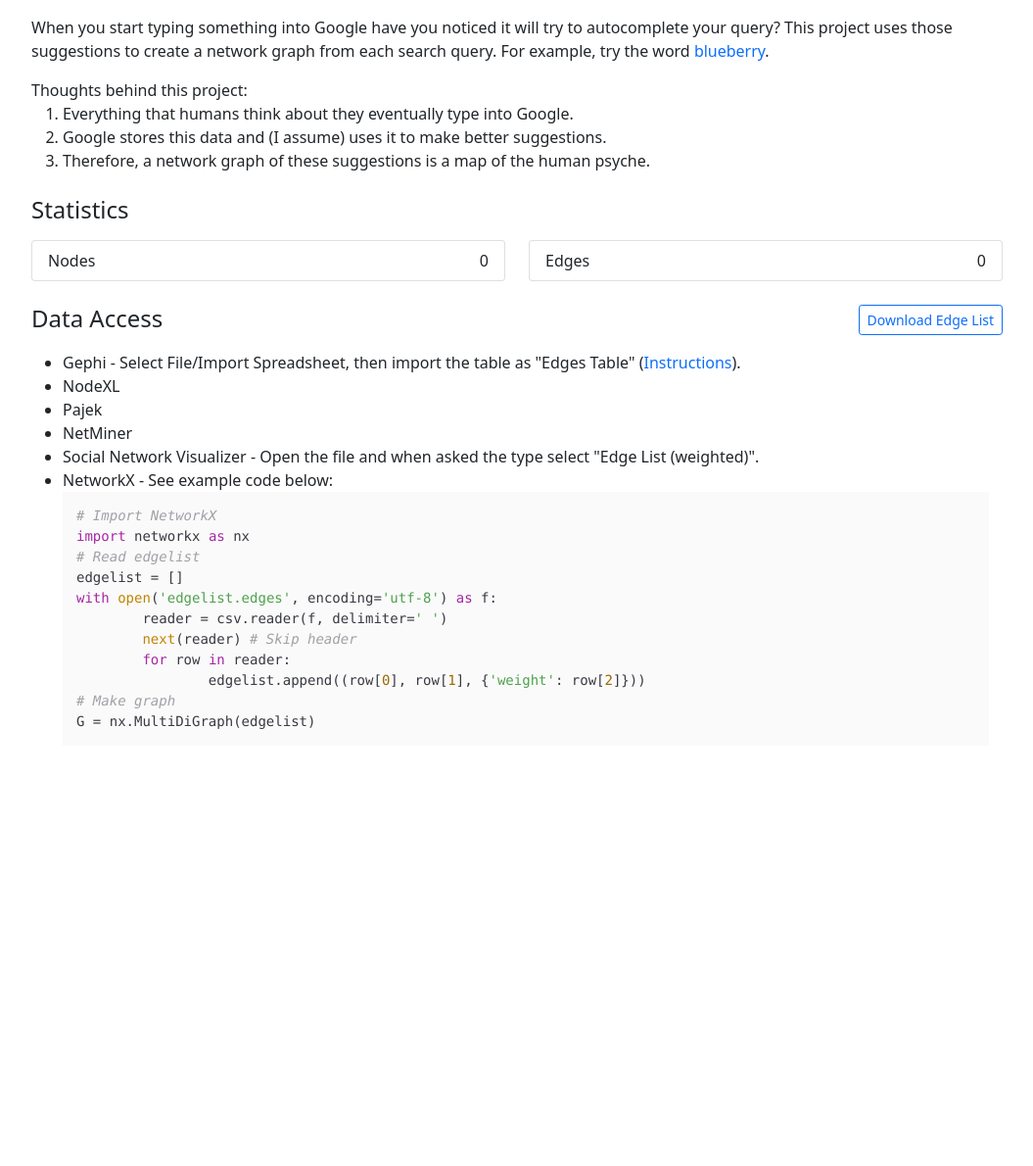
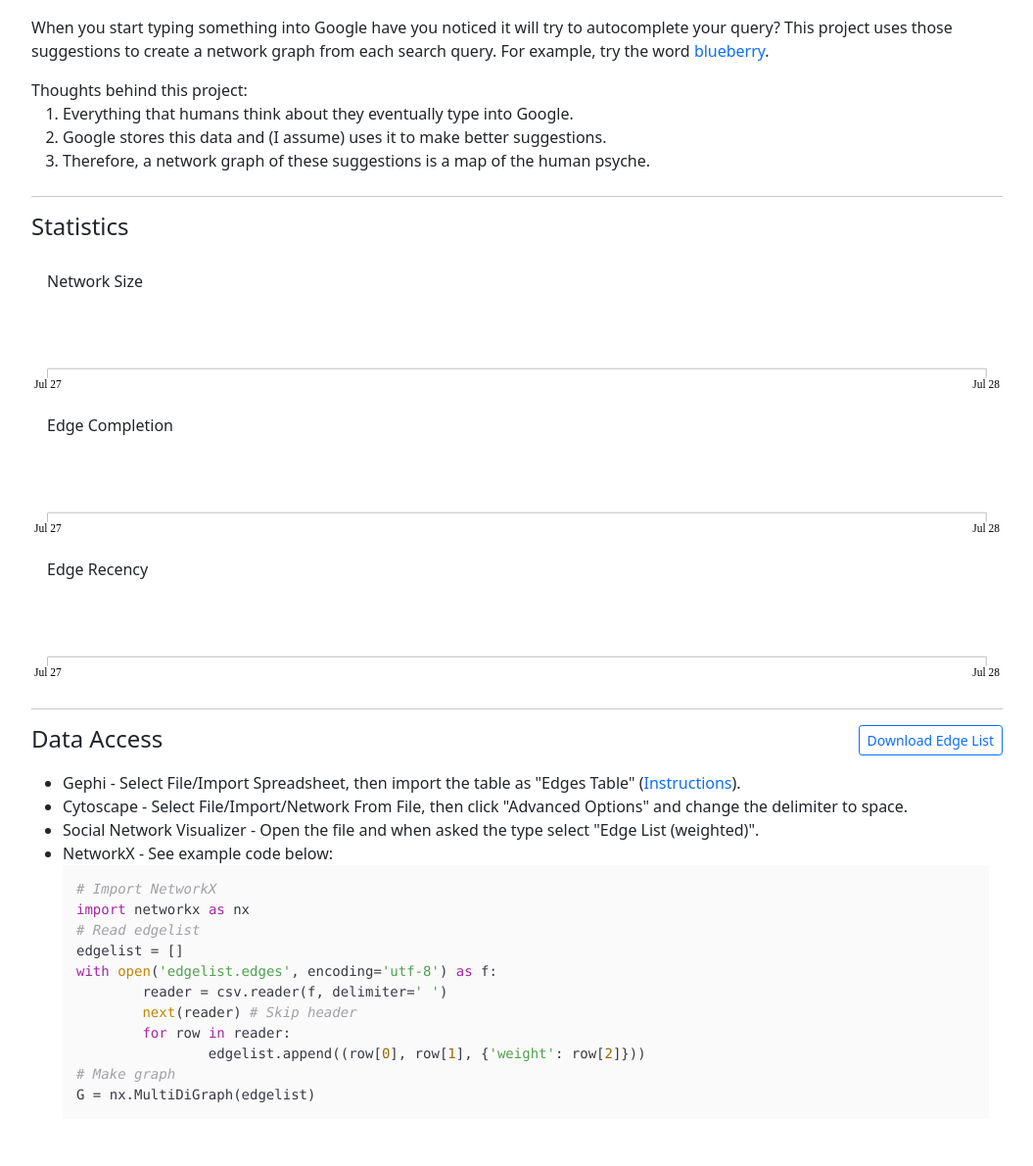
Before and after one commit to admariner/egograph, a Django app: page / in a window 1280 px wide. Shown: the part 171-1361 px from the top of the page at 98% size, without its empty margins (112-1167 px from the left). Before the commit the page ends 915 px from the top, so only its background shows below. Run offline with Django 3.2, Linux system fonts and the light colour scheme; data that the repository does not hold is empty; parts of the project's set-up code (start-up, migrations or seed data) failed here and were passed over; some libraries are stand-ins or nearby versions.

Commit message:
Add network charts / stats

```diff
--- a/content/static/css/base.css
+++ b/content/static/css/base.css
@@ -10,11 +10,24 @@ a {
 }
 
 /*----------------------------------------------------------*/
-/* Graph */
+/* CHARTS */
+
+.chart-container {
+	position: relative;
+	margin: auto;
+	height: 100px;
+	width: 100%;
+}
+
+/*----------------------------------------------------------*/
+/* GRAPH */
 
 #graph {
 	height: 780px;
 }
+
+/*----------------------------------------------------------*/
+/* MOBILE */
 
 @media (max-width: 780px) {
 	#graph {
--- /dev/null
+++ b/content/static/js/core/chart_global_options.js
@@ -0,0 +1,134 @@
+//////////////////////////////////////////////////////////////////////////////////////
+// GLOBAL CHARTJS OPTIONS
+
+//
+const numberWithCommas = (x) => {
+	return x.toString().replace(/\B(?=(\d{3})+(?!\d))/g, ",");
+}
+
+//
+function numberAxisFormat(number) {
+    // Millions
+	if (number >= 1e6) {
+        // If whole
+        if (number / 1e6 % 1 == 0) {
+            return numberWithCommas((number / 1e6).toFixed(0)) + 'M';
+        } else {
+            return numberWithCommas((number / 1e6).toFixed(1)) + 'M';
+        }
+	}
+    // Thousand
+	else if (number >= 1e3) {
+		return numberWithCommas((number / 1e3).toFixed(0)) + "k";
+	}
+    //
+	else {
+		return numberWithCommas(number.toFixed(0));
+	}
+}
+
+//
+Chart.defaults.global.defaultFontFamily = 'Cerebri Sans';
+Chart.defaults.global.defaultFontSize = 11.44;
+Chart.defaults.global.defaultFontColor = 'black';
+//
+Chart.defaults.global.title.display = false;
+Chart.defaults.global.legend.display = false;
+Chart.defaults.global.legend.onClick = null; // disable clickable legend
+Chart.defaults.global.layout.padding = 0;
+//
+//Chart.defaults.line.spanGaps = true; // don't show null values
+Chart.defaults.global.tooltips.enabled = true;
+Chart.defaults.global.tooltips.mode = 'index';
+Chart.defaults.global.tooltips.intersect = false;
+
+// Reverse item sort of tooltips
+Chart.defaults.global.tooltips.itemSort = function (a, b) {
+	return b.datasetIndex - a.datasetIndex;
+};
+
+// Show tooltip at top of chart
+Chart.Tooltip.positioners.custom = function (elements, position) {
+	// If no elements, no tooltip
+	if (!elements.length) {
+		return false;
+	}
+	// Set position
+	var i, len;
+	var x = NaN; // default to no tooltip
+	var y = NaN; // default to no tooltip
+	for (i = 0, len = elements.length; i < len; ++i) {
+		var el = elements[i];
+		// for each data element, check if exists and has value
+		if (el && el.hasValue()) {
+			var pos = el.tooltipPosition();
+			x = pos.x; // x value of element (should all be the same)
+			y = 0; // bottom of chart (el._yScale.bottom)
+		}
+	}
+	// Return
+	return {
+		x: x,
+		y: y
+	};
+}
+Chart.defaults.global.tooltips.position = 'custom';
+//
+Chart.defaults.global.animation.duration = 0; // general animation time
+Chart.defaults.global.hover.animationDuration = 0; // duration of animations when hovering an item
+Chart.defaults.global.responsive = true;
+Chart.defaults.global.responsiveAnimationDuration = 0; // animation duration after a resize
+Chart.defaults.global.maintainAspectRatio = false;
+Chart.defaults.global.events = ["mousemove", "mouseout", "click", "touchstart", "touchmove", "touchend"]; // remove tooltip on mobile touchend
+//
+Chart.scaleService.updateScaleDefaults('linear', {
+	gridLines: {
+		drawOnChartArea: false,
+		color: 'rgba(0, 0, 0, .5)',
+		lineWidth: 0.5,
+	},
+	ticks: {
+		maxTicksLimit: 4,
+	}
+});
+Chart.scaleService.updateScaleDefaults('logarithmic', {
+	gridLines: {
+		drawOnChartArea: false,
+		color: 'rgba(0, 0, 0, 1)',
+		lineWidth: 0.5,
+	},
+	ticks: {
+		maxTicksLimit: 4,
+	}
+});
+Chart.scaleService.updateScaleDefaults('time', {
+	//offset: true, // prevents first/last bar from being cut in half
+	//barPercentage: 0.5,
+	//categoryPercentage: 1,
+	//barThickness: 3,
+	//maxBarThickness: 20,
+	//minBarLength: 2,
+	gridLines: {
+		display: true,
+		drawOnChartArea: false,
+		color: 'rgba(0, 0, 0, .5)',
+		lineWidth: 0.5,
+	},
+	ticks: {
+		maxTicksLimit: 3,
+		maxRotation: 0, // disable label rotation
+		minRotation: 0 // disable label rotation
+	}
+});
+Chart.scaleService.updateScaleDefaults('category', {
+	//maxBarThickness: 25,
+	//barPercentage: .75,
+	//categoryPercentage: 1,
+	//barThickness: 'flex', // If a day is missing it stretches the bar
+	minBarLength: 2,
+	gridLines: {
+		drawOnChartArea: false,
+		color: 'rgba(0, 0, 0, 1)',
+		lineWidth: 0.5,
+	},
+});
--- /dev/null
+++ b/content/static/js/core/landing.js
@@ -0,0 +1,291 @@
+//////////////////////////////////////////////////////////
+// Get context data
+const data_json = JSON.parse(document.getElementById('chart_data').textContent);
+
+// Debug
+debug_mode && console.log(data_json);
+
+// Color list
+const colors = [
+	'#6baed6', // 0- light blue
+	'#e77cf7', // pink
+	'#fdae6b', // orange
+	'#ffe962', // yellow
+	'#50adff', // blue
+	'#63c197', // 5 - green
+	'#f2a6cb', // dull pink
+	'#39cccc', // teal
+]
+
+// Create data object
+var data = {
+    // Labels
+	'days': [],
+    // Data
+	'nodes': [],
+	'edges': [],
+    'node_edge_completion': [],
+    'node_edge_recency': [],
+}
+
+//////////////////////////////////////////////////////////
+// Create day dict {day: {nodes: 1, edges: 2}}
+
+let day_dict = {};
+
+// Nodes
+for (const d of data_json.nodes_data) {
+    // Format day
+    let day = moment(d.day).format('YYYY-MM-DD');
+    // Add day/nodes
+    if (day in day_dict) {
+	    day_dict[day]['nodes'] = d.total;
+        day_dict[day]['nodes_completed'] = d.completed;
+        day_dict[day]['recency'] = d.recency_avg;
+    } else {
+        day_dict[day] = {
+            'nodes': d.total,
+            'nodes_completed': d.completed,
+            'recency': d.recency_avg,
+        }
+    }
+}
+
+// Edges
+for (const d of data_json.edges_data) {
+    // Format day
+    let day = moment(d.day).format('YYYY-MM-DD');
+    // Add day/nodes
+    if (day in day_dict) {
+	    day_dict[day]['edges'] = d.total;
+    } else {
+        day_dict[day] = {
+            'edges': d.total
+        }
+    }
+}
+
+// Debug
+debug_mode && console.log(day_dict);
+
+//////////////////////////////////////////////////////////
+// Create data
+
+// Created sorted list of days
+const sorted_days = Object.keys(day_dict).sort();
+
+// Calc cumulative nodes/edges
+sorted_days.forEach(function (day, i) {
+    // Add days
+    data['days'].push(day);
+    // Add completion
+    const completion = ((day_dict[day]['nodes_completed'] / day_dict[day]['nodes']) * 100).toFixed(1)
+    data['node_edge_completion'].push(completion);
+    // Add Recency
+    data['node_edge_recency'].push(day_dict[day]['recency'].toFixed(1));
+    // If first day
+    if (i == 0) {
+        data['nodes'].push(day_dict[day]['nodes']);
+        data['edges'].push(day_dict[day]['edges']);
+    }
+    // If not first day, increment
+    else {
+        data['nodes'].push(data['nodes'][i-1] + day_dict[day]['nodes']);
+        data['edges'].push(data['edges'][i-1] + day_dict[day]['edges']);
+    }
+});
+
+// Debug
+debug_mode && console.log(data);
+
+//////////////////////////////////////////////////////////////////////////////////////
+// CHART - Nodes / Edges
+
+//
+const node_color = colors[1];
+const edge_color = colors[0];
+
+//
+var chart1 = new Chart($("#chart1"), {
+    type: 'line',
+    data: {
+        labels: data.days,
+        datasets: [{
+                label: "Edges",
+                data: data.edges,
+                steppedLine: true,
+                backgroundColor: 'rgba(0, 0, 0, 0)',
+                borderColor: node_color,
+                borderWidth: 1.5,
+                pointBackgroundColor: node_color,
+                pointBorderColor: node_color,
+                pointRadius: 0,
+                pointHoverRadius: 0,
+                showLine: true,
+                lineTension: 0, // straight lines
+            },
+            {
+                label: "Nodes",
+                data: data.nodes,
+                steppedLine: true,
+                backgroundColor: 'rgba(0, 0, 0, 0)',
+                borderColor: edge_color,
+                borderWidth: 1.5,
+                pointBackgroundColor: edge_color,
+                pointBorderColor: edge_color,
+                pointRadius: 0,
+                pointHoverRadius: 0,
+                showLine: true,
+                lineTension: 0, // straight lines
+            }
+        ]
+    },
+    options: {
+        tooltips: {
+            callbacks: {
+                label: function (tooltipItems, tooltipData) {
+					return tooltipData.datasets[tooltipItems.datasetIndex].label + ': ' + numberWithCommas(tooltipItems.yLabel);
+				}
+            }
+        },
+        scales: {
+            xAxes: [{
+                display: true,
+                type: 'time',
+                time: {
+                    tooltipFormat: 'll', //'ll HH:mm'
+                    unit: 'day', // always display this
+                }
+            }],
+            yAxes: [{
+                display: false,
+                ticks: {
+                    max: Math.max(Math.max(...data.nodes), Math.max(...data.edges)),
+					min: 0,
+                    callback: function (value, index, values) {
+						return numberAxisFormat(value);
+					}
+                }
+            }]
+        }
+    }
+});
+
+
+//////////////////////////////////////////////////////////////////////////////////////
+// CHART - Edge completion
+
+//
+const edge_completion_color = colors[5];
+
+//
+var chart1 = new Chart($("#chart2"), {
+    type: 'line',
+    data: {
+        labels: data.days,
+        datasets: [{
+                label: "Edge Completion",
+                data: data.node_edge_completion,
+                steppedLine: true,
+                backgroundColor: edge_completion_color,
+                borderColor: edge_completion_color,
+                borderWidth: 1.5,
+                pointBackgroundColor: edge_completion_color,
+                pointBorderColor: edge_completion_color,
+                pointRadius: 0,
+                pointHoverRadius: 0,
+                showLine: true,
+                lineTension: 0, // straight lines
+                fill: 'start',
+            }
+        ]
+    },
+    options: {
+        tooltips: {
+            callbacks: {
+                label: function (tooltipItems, tooltipData) {
+					return tooltipData.datasets[tooltipItems.datasetIndex].label + ': ' + numberWithCommas(tooltipItems.yLabel) + '%';;
+				}
+            }
+        },
+        scales: {
+            xAxes: [{
+                display: true,
+                type: 'time',
+                time: {
+                    tooltipFormat: 'll', //'ll HH:mm'
+                    unit: 'day', // always display this
+                }
+            }],
+            yAxes: [{
+                display: false,
+                ticks: {
+                    max: 100,
+					min: 0,
+                    callback: function (value, index, values) {
+						return numberAxisFormat(value);
+					}
+                }
+            }]
+        }
+    }
+});
+
+//////////////////////////////////////////////////////////////////////////////////////
+// CHART - Edge recency
+
+//
+const edge_recency_color = colors[8];
+
+//
+var chart1 = new Chart($("#chart3"), {
+    type: 'line',
+    data: {
+        labels: data.days,
+        datasets: [{
+                label: "Edge Recency",
+                data: data.node_edge_recency,
+                steppedLine: true,
+                backgroundColor: edge_recency_color,
+                borderColor: edge_recency_color,
+                borderWidth: 1.5,
+                pointBackgroundColor: edge_recency_color,
+                pointBorderColor: edge_recency_color,
+                pointRadius: 0,
+                pointHoverRadius: 0,
+                showLine: true,
+                lineTension: 0, // straight lines
+                fill: 'start',
+            }
+        ]
+    },
+    options: {
+        tooltips: {
+            callbacks: {
+                label: function (tooltipItems, tooltipData) {
+					return tooltipData.datasets[tooltipItems.datasetIndex].label + ': ' + numberWithCommas(tooltipItems.yLabel) + ' days';;
+				}
+            }
+        },
+        scales: {
+            xAxes: [{
+                display: true,
+                type: 'time',
+                time: {
+                    tooltipFormat: 'll', //'ll HH:mm'
+                    unit: 'day', // always display this
+                }
+            }],
+            yAxes: [{
+                display: false,
+                ticks: {
+                    max: Math.max(...data.node_edge_recency),
+					min: 0,
+                    callback: function (value, index, values) {
+						return numberAxisFormat(value);
+					}
+                }
+            }]
+        }
+    }
+});
--- a/content/templates/core/landing.html
+++ b/content/templates/core/landing.html
@@ -27,10 +27,53 @@
 		</ol>
 	</div>
 
-	{# Stats #}
+	{# Statistics #}
+	<hr>
 	<div class="mb-4">
+		{##}
 		<div class="h4 mb-3">Statistics</div>
 		{##}
+		<div class="row row-cols-1 gy-1">
+			{##}
+			<div class="col">
+				<div class="card border-0">
+					<div class="card-body pb-0">
+						<div class="h6">Network Size</div>
+						<div class="small"></div>
+					</div>
+					<div class="chart-container">
+						<canvas id="chart1"></canvas>
+					</div>
+				</div>
+			</div>
+			{##}
+			<div class="col">
+				<div class="card border-0">
+					<div class="card-body pb-0">
+						<div class="h6">Edge Completion</div>
+						<div class="small"></div>
+					</div>
+					<div class="chart-container">
+						<canvas id="chart2"></canvas>
+					</div>
+				</div>
+			</div>
+			{##}
+			<div class="col">
+				<div class="card border-0">
+					<div class="card-body pb-0">
+						<div class="h6">Edge Recency</div>
+						<div class="small"></div>
+					</div>
+					<div class="chart-container">
+						<canvas id="chart3"></canvas>
+					</div>
+				</div>
+			</div>
+		</div>
+	</div>
+
+	{% comment %}
 		<div class="row row-cols-2 gx-3 gx-md-4">
 			{% for stat_name, stat_value in stats.items %}
 				<div class="col">
@@ -42,10 +85,11 @@
 				</div>
 			{% endfor%}
 		</div>
-	</div>
+	{% endcomment %}
 
-    {# Export #}
-	<div class="mb-4">
+    {# Data Access #}
+	<hr>
+	<div class="mb-5">
 		<div class="d-flex justify-content-between mb-3">
 			<div class="h4 mb-0">Data Access</div>
 			<a href="{% url 'export:edgelist' %}" class="btn btn-outline-primary btn-sm" role="button">Download Edge List</a>
@@ -54,16 +98,17 @@
 			<li>
 				<span class="export-tool">Gephi</span> - Select File/Import Spreadsheet, then import the table as "Edges Table" (<a href="https://github.com/gephi/gephi/issues/796" target="_blank" rel="noopener">Instructions</a>).
 			</li>
-
 			<li>
-				<span class="export-tool">NodeXL</span>
+				<span class="export-tool">Cytoscape</span> - Select File/Import/Network From File, then click "Advanced Options" and change the delimiter to space.
 			</li>
+			{% comment %}
 			<li>
 				<span class="export-tool">Pajek</span>
 			</li>
 			<li>
 				<span class="export-tool">NetMiner</span>
 			</li>
+			{% endcomment %}
 			<li>
 				<span class="export-tool">Social Network Visualizer</span> - Open the file and when asked the type select "Edge List (weighted)".
 			</li>
@@ -91,8 +136,22 @@ G = nx.MultiDiGraph(edgelist)
 
 {% block js %}
 
+	{# Set debug flags #}
+	{% if debug %}<script>const debug_mode = true;</script>{% else %}<script>const debug_mode = false;</script>{% endif %}
+
+	{# Pass context data to javascript #}
+	{{ chart_data|json_script:"chart_data" }}
+
+    {# Moment and Chartjs #}
+    <script src="https://cdnjs.cloudflare.com/ajax/libs/moment.js/2.24.0/moment.min.js" integrity="sha256-4iQZ6BVL4qNKlQ27TExEhBN1HFPvAvAMbFavKKosSWQ=" crossorigin="anonymous"></script>
+    <script src="https://cdnjs.cloudflare.com/ajax/libs/Chart.js/2.9.3/Chart.min.js" integrity="sha256-R4pqcOYV8lt7snxMQO/HSbVCFRPMdrhAFMH+vr9giYI=" crossorigin="anonymous"></script>
+
 	{# Add hightlight.js for code formatting #}
 	<script src="https://cdnjs.cloudflare.com/ajax/libs/highlight.js/11.1.0/highlight.min.js" integrity="sha512-z+/WWfyD5tccCukM4VvONpEtLmbAm5LDu7eKiyMQJ9m7OfPEDL7gENyDRL3Yfe8XAuGsS2fS4xSMnl6d30kqGQ==" crossorigin="anonymous" referrerpolicy="no-referrer"></script>
+
+	{# Page-specific chart JS #}
+	<script src="{% static 'js/core/chart_global_options.js' %}"></script>
+	<script src="{% static 'js/core/landing.js' %}"></script>
 
 	{# Page-specific JS #}
     <script>
--- a/core/views.py
+++ b/core/views.py
@@ -1,14 +1,33 @@
 from django.shortcuts import render
 
 from search.models import Node, Edge
+
+from django.db.models.functions import Trunc
+from django.db.models import Count, Avg, F, ExpressionWrapper, fields
+
+from datetime import datetime, timezone
 
 #####################################################################################
 # Page - Landing
 
 def landing(request):
+
+    # Formula for edge recency
+    now = datetime.now(timezone.utc)
+    days_since_children_updated = ExpressionWrapper(F('date_children_last_pulled') - now, output_field=fields.DurationField())
+
+    # Nodes and edges
+    nodes_data = list(Node.objects.annotate(day=Trunc('date_created', 'day')).values('day').annotate(total=Count('day'), completed=Count('date_children_last_pulled'), recency_avg=Avg(days_since_children_updated)).order_by('day'))
+    edges_data = list(Edge.objects.annotate(day=Trunc('date_created', 'day')).values('day').annotate(total=Count('day')).order_by('day'))
+
+    # Convert recency to days
+    for n in nodes_data:
+        n['recency_avg'] = abs(n['recency_avg'].total_seconds() / 60 / 60 / 24) # seconds to days
+
+    # Return
     return render(request, 'core/landing.html', context = {
-        'stats': {
-            'Nodes': Node.objects.count(),
-            'Edges': Edge.objects.count(),
+        'chart_data': {
+            'nodes_data': nodes_data,
+            'edges_data': edges_data
         }
     })
```
